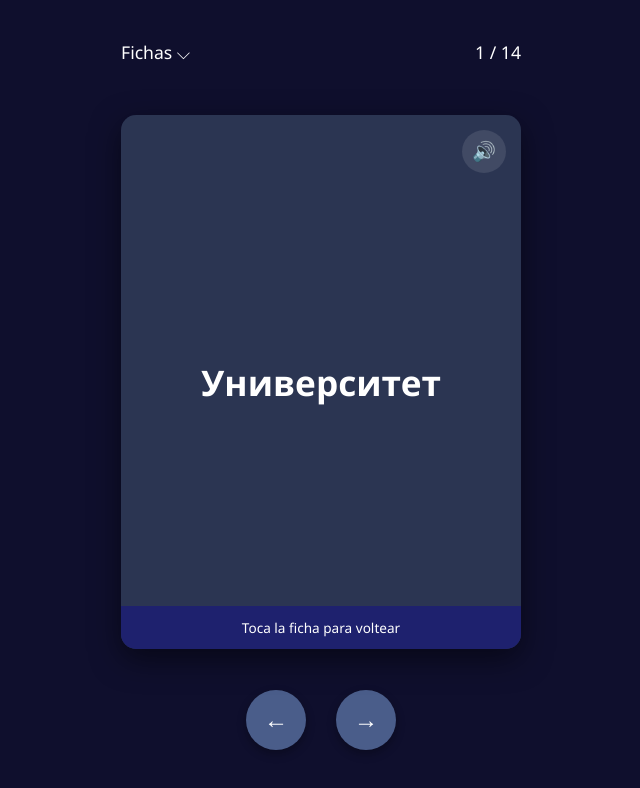
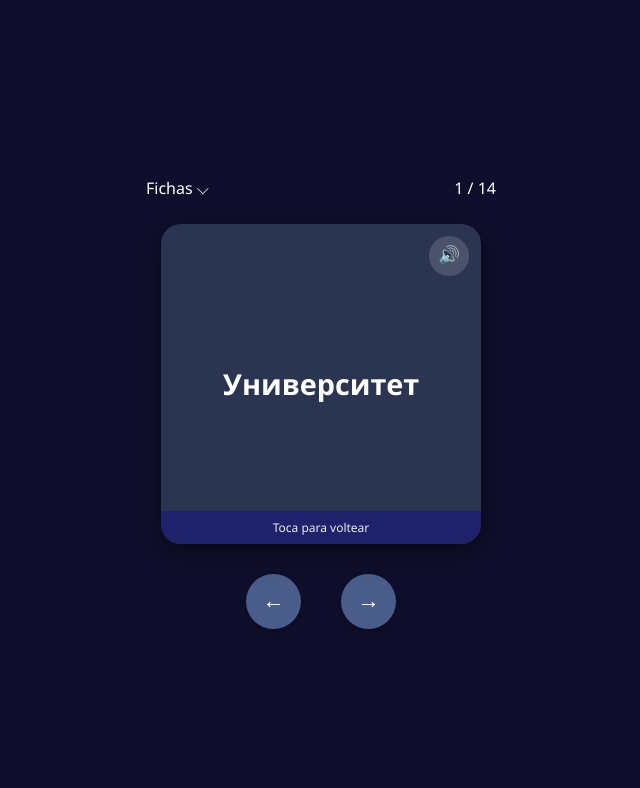
Before and after one commit to CodeExplorer7z/Flippable-Cards, a plain HTML site: page index.html in a window 1280 px wide. Shown: the whole page, without its empty margins (319-959 px from the left). Drawn offline with Linux system fonts and the light colour scheme.

Commit message:
Refactor styles and update footer text in index.html

```diff
--- a/index.html
+++ b/index.html
@@ -20,29 +20,30 @@
             display: flex;
             flex-direction: column;
             align-items: center;
-            justify-content: space-around; /* Distribuye elementos verticalmente */
+            justify-content: center; /* Centra todo verticalmente */
             height: 100vh;
             margin: 0;
             padding: 10px;
             box-sizing: border-box;
             overflow: hidden;
+            gap: 20px; /* Espacio entre elementos */
         }
 
         .header {
             width: 100%;
-            max-width: 400px;
+            max-width: 350px;
             display: flex;
             justify-content: space-between;
-            font-size: 1.1rem;
-            padding: 10px;
+            font-size: 1rem;
+            padding: 5px 10px;
         }
 
-        /* AJUSTE CLAVE: Contenedor responsivo */
+        /* RECUADRO MÁS PEQUEÑO */
         .flashcard-container {
             perspective: 1000px;
-            width: 90vw; /* 90% del ancho de pantalla */
-            max-width: 400px;
-            aspect-ratio: 3 / 4; /* Mantiene forma de tarjeta vertical */
+            width: 85vw;
+            max-width: 320px;
+            aspect-ratio: 1 / 1; /* Ahora es cuadrado para ganar espacio vertical */
             cursor: pointer;
         }
 
@@ -52,8 +53,8 @@
             position: relative;
             transform-style: preserve-3d;
             transition: transform 0.6s cubic-bezier(0.4, 0, 0.2, 1);
-            box-shadow: 0 10px 30px rgba(0,0,0,0.5);
-            border-radius: 15px;
+            box-shadow: 0 8px 25px rgba(0,0,0,0.5);
+            border-radius: 20px;
         }
 
         .flashcard.is-flipped {
@@ -69,7 +70,7 @@
             flex-direction: column;
             align-items: center;
             justify-content: center;
-            border-radius: 15px;
+            border-radius: 20px;
             background-color: var(--card-bg);
             padding: 20px;
             box-sizing: border-box;
@@ -81,26 +82,27 @@
         }
 
         .word {
-            font-size: 2.2rem; /* Tamaño ajustable para móvil */
+            font-size: 1.8rem; /* Un poco más pequeño para el recuadro cuadrado */
             font-weight: bold;
             word-wrap: break-word;
+            max-width: 100%;
         }
 
         .controls-top {
             position: absolute;
-            top: 15px;
-            right: 15px;
-            display: flex;
-            gap: 15px;
+            top: 12px;
+            right: 12px;
         }
 
         .btn-icon {
-            background: rgba(255,255,255,0.1);
+            background: rgba(255,255,255,0.15);
             border: none;
             color: white;
-            padding: 10px;
+            padding: 8px;
             border-radius: 50%;
-            font-size: 1.2rem;
+            font-size: 1.1rem;
+            width: 40px;
+            height: 40px;
         }
 
         .footer-action {
@@ -109,27 +111,39 @@
             width: 100%;
             background-color: var(--footer-color);
             text-align: center;
-            padding: 12px 0;
-            border-bottom-left-radius: 15px;
-            border-bottom-right-radius: 15px;
-            font-size: 0.85rem;
+            padding: 8px 0;
+            border-bottom-left-radius: 20px;
+            border-bottom-right-radius: 20px;
+            font-size: 0.75rem;
+            opacity: 0.9;
         }
 
+        /* NAVEGACIÓN VISIBLE */
         .navigation {
             display: flex;
-            gap: 30px;
-            padding-bottom: 20px;
+            gap: 40px;
+            margin-top: 10px;
         }
 
         .nav-btn {
             background-color: var(--accent-color);
             color: white;
             border: none;
-            width: 60px;
-            height: 60px;
+            width: 55px;
+            height: 55px;
             border-radius: 50%;
-            font-size: 1.5rem;
+            font-size: 1.4rem;
             box-shadow: 0 4px 10px rgba(0,0,0,0.3);
+            display: flex;
+            align-items: center;
+            justify-content: center;
+            cursor: pointer;
+            -webkit-tap-highlight-color: transparent;
+        }
+
+        .nav-btn:active {
+            transform: scale(0.9);
+            background-color: #5a71a8;
         }
     </style>
 </head>
@@ -147,7 +161,7 @@
                     <button class="btn-icon" onclick="speak('ru'); event.stopPropagation();">🔊</button>
                 </div>
                 <div class="word" id="russianWord">Университет</div>
-                <div class="footer-action">Toca la ficha para voltear</div>
+                <div class="footer-action">Toca para voltear</div>
             </div>
 
             <div class="card-face card-back">
```
